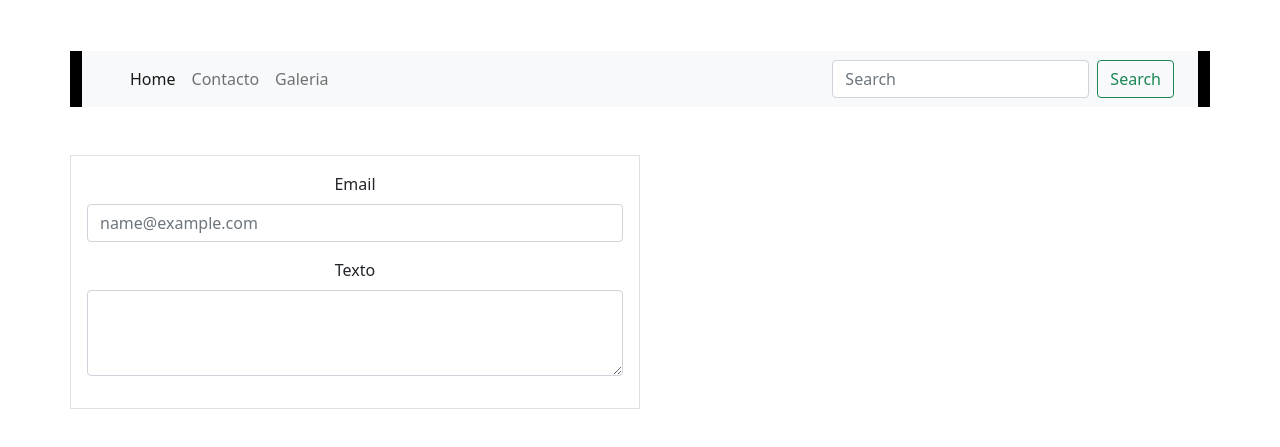
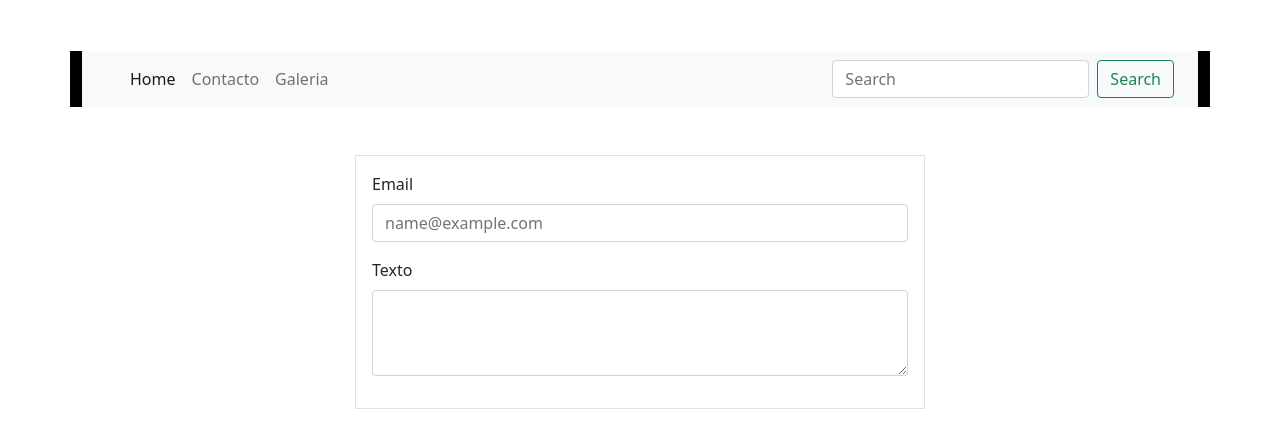
Before and after one commit to gonrigo18/MaquetadoBootstrap, a plain HTML site: page pages/contacto.html in a window 1280 px wide. Shown: the part 53-500 px from the top of the page. Drawn offline with nearby package versions, Linux system fonts and the light colour scheme.

Commit message:
Version 2

```diff
--- a/pages/contacto.html
+++ b/pages/contacto.html
@@ -46,8 +46,8 @@
         </div>
     </header>
     <main class="container">
-        <div class="row">
-            <div class="col-6 p-3 border text-center mt-5">
+        <div class="row justify-content-center">
+            <div class="col-6 p-3 border mt-5">
                 <div class="mb-3">
                     <label for="exampleFormControlInput1" class="form-label">Email</label>
                 <input type="email" class="form-control" id="exampleFormControlInput1" placeholder="name@example.com">
```
